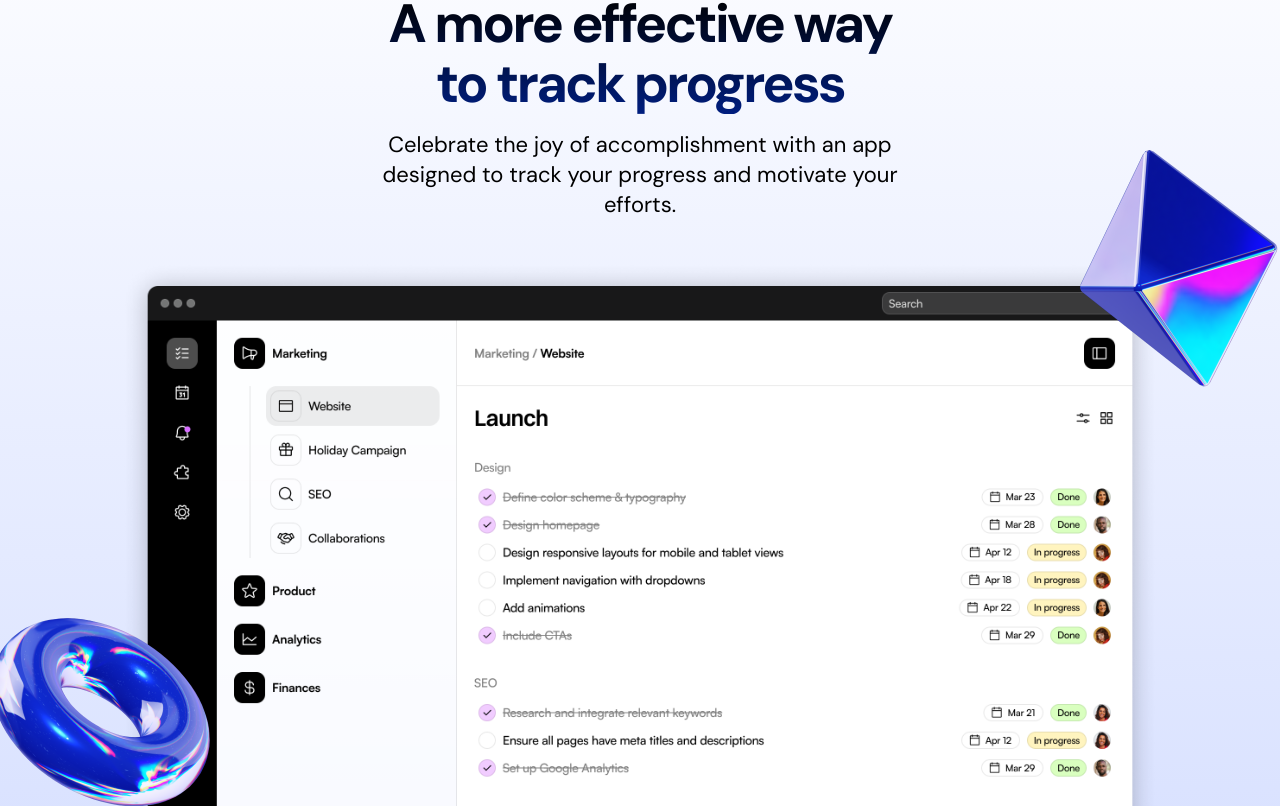
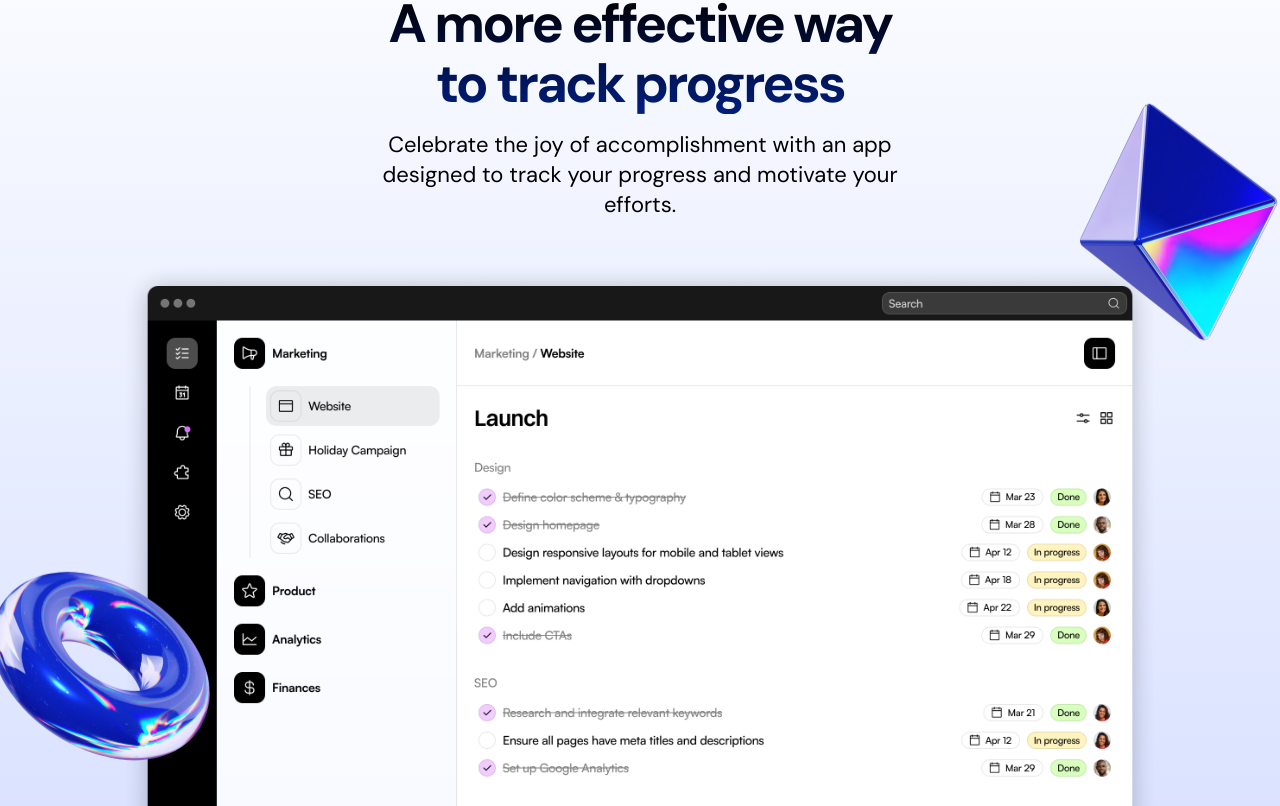
Before and after one commit to MarkMPW/light-saas-landing-page, a Next.js app: page / in a window 1280 px wide. Shown: the part 1114-1920 px from the top of the page. Built offline with nearby package versions, Linux system fonts and the light colour scheme.

Commit message:
implement product show case animation

```diff
--- a/sections/Hero.tsx
+++ b/sections/Hero.tsx
@@ -6,7 +6,6 @@ import CogImage from "@/assets/cog.png";
 import Cylinder from "@/assets/cylinder.png";
 import Noodle from "@/assets/noodle.png";
 
-import Image from "next/image";
 import { motion, useScroll, useTransform } from "framer-motion";
 
 const Hero = () => {
--- a/sections/ProductShowcase.tsx
+++ b/sections/ProductShowcase.tsx
@@ -1,13 +1,24 @@
-import React from "react";
+'use client'
+
+import React, { useRef } from "react";
 import Image from "next/image";
 
 import productImage from "@/assets/product-image.png";
 import pyramid from "@/assets/pyramid.png";
 import tube from '@/assets/tube.png'
 
+import { motion, useScroll, useTransform } from "framer-motion";
+
 const ProductShowcase = () => {
+  const ref = useRef(null)
+  const { scrollYProgress } = useScroll({
+    target: ref,
+    offset: ['start end', 'end start']
+  })
+  const translateY = useTransform(scrollYProgress, [0, 1], [150, -150])
+
   return (
-    <section className="py-24 bg-gradient-to-t from-[#D2DCFF] to-white overflow-x-clip">
+    <section ref={ref} className="py-24 bg-gradient-to-t from-[#D2DCFF] to-white overflow-x-clip">
       <div className="container">
         <div className="max-w-[540px] mx-auto">
           <div className="flex justify-center">
@@ -23,19 +34,25 @@ const ProductShowcase = () => {
         </div>
         <div className="relative mt-10">
           <Image src={productImage} alt="productImage" />
-          <Image
-            src={pyramid}
+          <motion.img
+            src={pyramid.src}
             alt="pyramid image"
             width={262}
             height={262}
             className="absolute -right-36 top-[-120px] hidden md:block"
+            style={{
+              translateY
+            }}
           />
-          <Image
-            src={tube}
+          <motion.img
+            src={tube.src}
             alt="tube image"
             width={248}
             height={248}
             className='absolute -left-36 bottom-24 hidden md:block'
+            style={{
+              translateY
+            }}
           />
         </div>
       </div>
```
